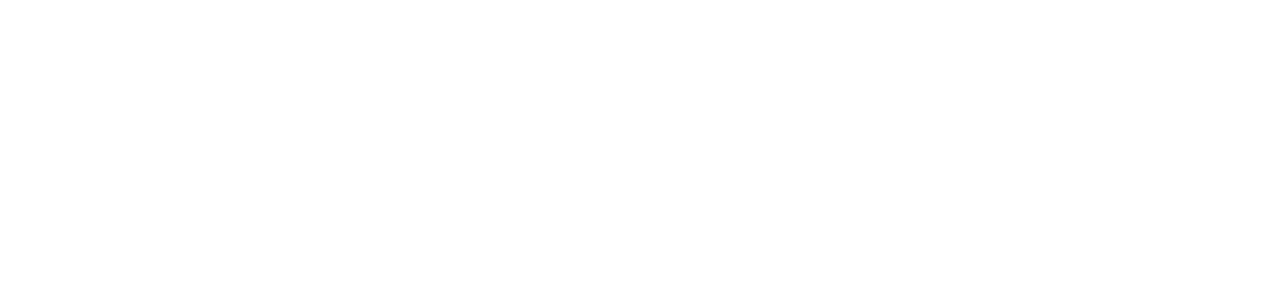
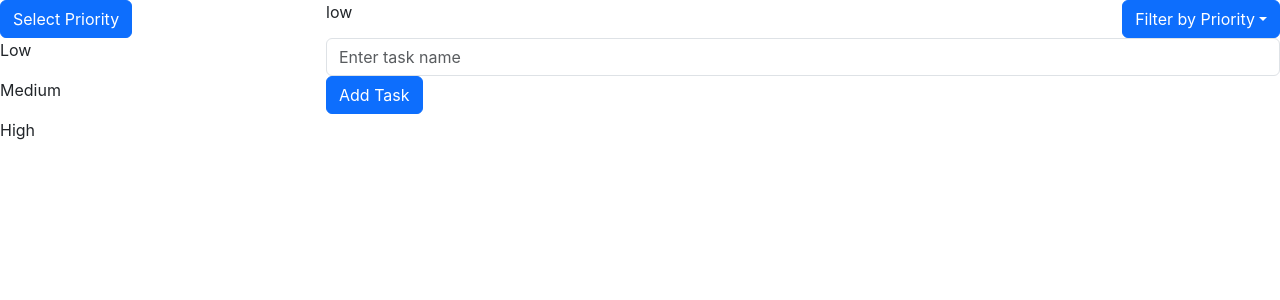
Before and after one commit to rifatjahan823/todo-list-app, a React (Create React App) app: page / in a window 1280 px wide. Shown: the top 300 px of the page. Built offline with nearby package versions, Linux system fonts and the light colour scheme.

Commit message:
create addtoform

```diff
--- a/src/components/AddTodoForm.jsx
+++ b/src/components/AddTodoForm.jsx
@@ -1,11 +1,91 @@
-import React from 'react';
+import { v4 as uuidv4 } from "uuid";
+import { Form, Button, Offcanvas, Row, Col } from "react-bootstrap";
+import TodoList from "./TodoList";
+import FilterOptions from "./ui/FilterOptions";
+import { useState } from "react";
 
-const AddTodoForm = () => {
-    return (
-        <div>
 
-        </div>
-    );
+const AddTodoForm = ({ addTask, tasks, deleteTask, toggleTaskCompletion, editTask }) => {
+    const [taskName, setTaskName] = useState("");
+    const [priority, setPriority] = useState("low"); // Default priority
+    const [showPriorityMenu, setShowPriorityMenu] = useState(false);
+    const [filter, setFilter] = useState('all');
+
+    const filteredTasks = tasks.filter(task => {
+      if (filter === 'all') return true;
+      return task.priority === filter;
+    });
+
+    const handleSubmit = (e) => {
+      e.preventDefault();
+      if (!taskName.trim()) return;
+      const newTask = {
+        id: uuidv4(),
+        name: taskName,
+        completed: false,
+        priority: priority,
+      };
+      addTask(newTask);
+      setTaskName("");
+      setPriority("low");
+    };
+
+    const handlePriorityClick = (selectedPriority) => {
+      setPriority(selectedPriority);
+      setShowPriorityMenu(false);
+    };
+  return (
+    <>
+      <Row>
+        <Col xs={3} style={{ height: "100vh" }}>
+          <Button variant="primary" onClick={() => setShowPriorityMenu(true)}>
+            Select Priority
+          </Button>
+          <Offcanvas
+            responsive="lg"
+            show={showPriorityMenu}
+            onHide={() => setShowPriorityMenu(false)}
+          >
+            <Offcanvas.Header closeButton>
+              <Offcanvas.Title>Select Priority</Offcanvas.Title>
+            </Offcanvas.Header>
+            <Offcanvas.Body>
+              <div>
+                <p onClick={() => handlePriorityClick("low")}>Low</p>
+                <p onClick={() => handlePriorityClick("medium")}>Medium</p>
+                <p onClick={() => handlePriorityClick("high")}>High</p>
+              </div>
+            </Offcanvas.Body>
+          </Offcanvas>
+        </Col>
+        <Col xs={9}>
+          <Form onSubmit={handleSubmit}>
+            <Form.Group controlId="taskNameInput">
+              <div className="d-flex justify-content-between flex-wrap">
+                <Form.Label>{priority}</Form.Label>
+
+                <FilterOptions setFilter={setFilter} />
+              </div>
+
+              <Form.Control
+                type="text"
+                placeholder="Enter task name"
+                value={taskName}
+                onChange={(e) => setTaskName(e.target.value)}
+              />
+            </Form.Group>
+            <Button type="submit">Add Task</Button>
+          </Form>
+          <TodoList
+            tasks={filteredTasks} // Pass filteredTasks instead of tasks
+            deleteTask={deleteTask}
+            toggleTaskCompletion={toggleTaskCompletion}
+            editTask={editTask}
+          />
+        </Col>
+      </Row>
+    </>
+  );
 };
 
 export default AddTodoForm;
--- a/src/components/ui/FilterOptions.jsx
+++ b/src/components/ui/FilterOptions.jsx
@@ -0,0 +1,19 @@
+import React from "react";
+import { Dropdown, DropdownButton } from "react-bootstrap";
+
+const FilterOptions = ({ setFilter }) => {
+  return (
+    <div>
+      <DropdownButton id="dropdown-basic-button" title="Filter by Priority">
+        <Dropdown.Item onClick={() => setFilter("all")}>All</Dropdown.Item>
+        <Dropdown.Item onClick={() => setFilter("low")}>Low</Dropdown.Item>
+        <Dropdown.Item onClick={() => setFilter("medium")}>
+          Medium
+        </Dropdown.Item>
+        <Dropdown.Item onClick={() => setFilter("high")}>High</Dropdown.Item>
+      </DropdownButton>
+    </div>
+  );
+};
+
+export default FilterOptions;
```
